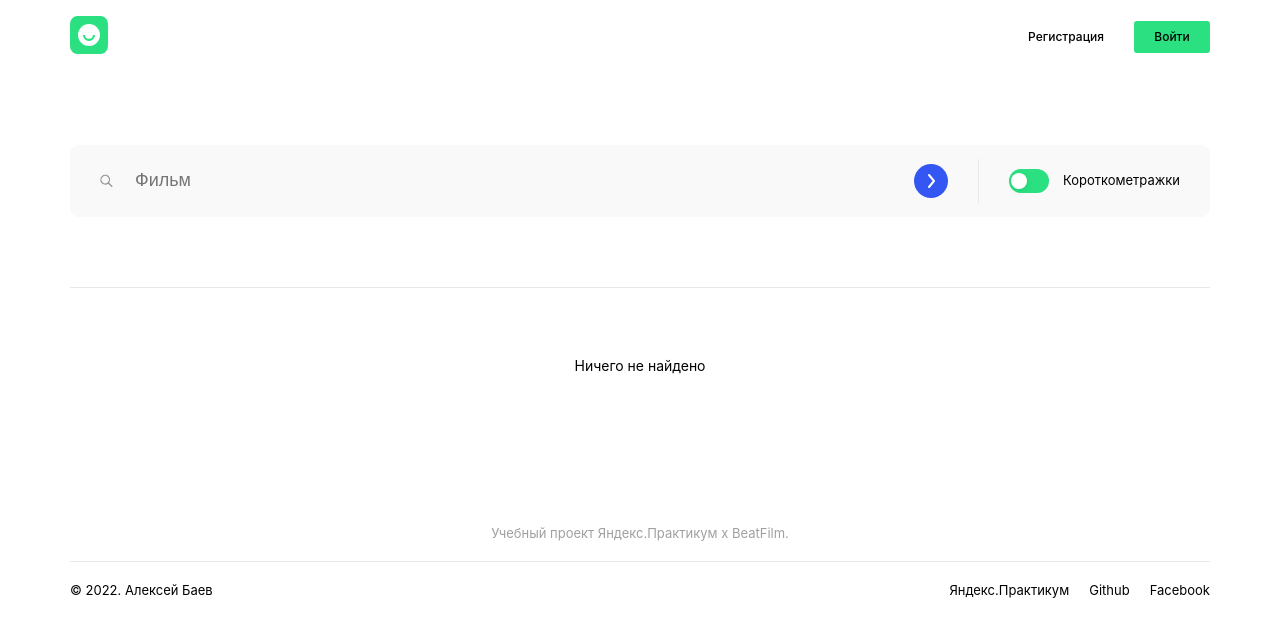
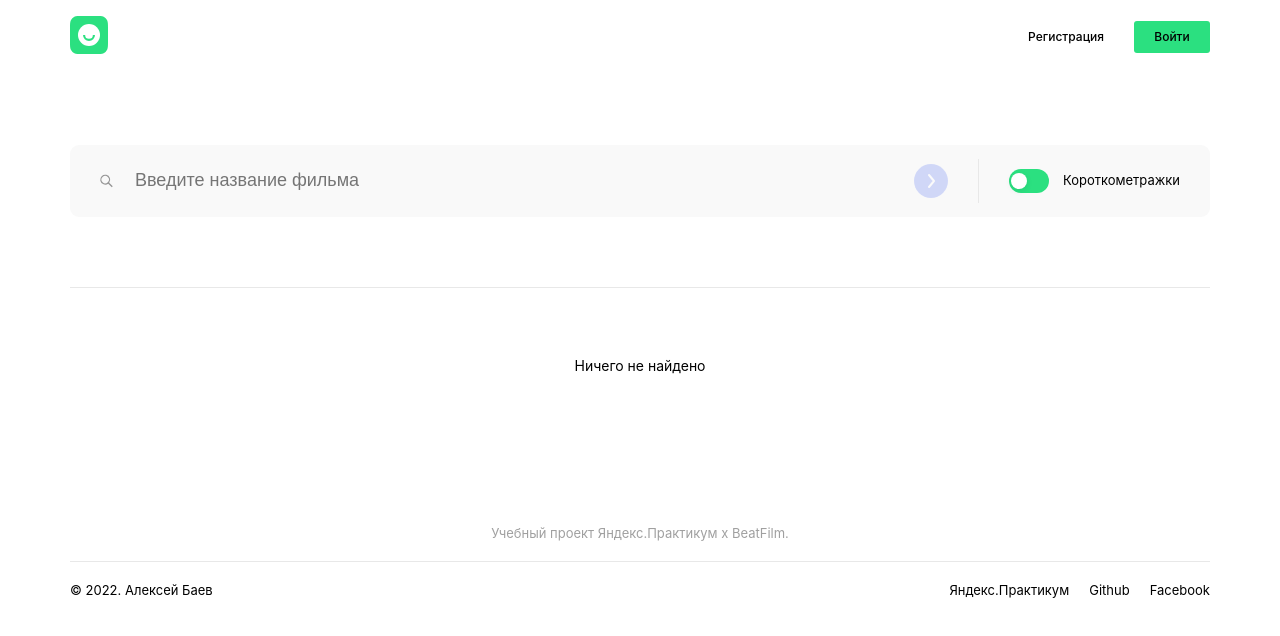
Before and after one commit to kruzenshteyn/movies-explorer-frontend, a React (Create React App) app: page /movies in a window 1280 px wide. Shown: the top 636 px of the page. Built offline with nearby package versions, Linux system fonts and the light colour scheme; no server answers; sample sign-in values are in the browser's storage.

Commit message:
SearchValidation

```diff
--- a/src/components/SearchForm/SearchForm.css
+++ b/src/components/SearchForm/SearchForm.css
@@ -52,6 +52,10 @@
 
 .searchForm__button:hover{
   opacity: 0.5;
+}
+
+.searchForm__button:disabled{
+  opacity: 0.2;
 }
 
 .searchForm__find-icon{
--- a/src/components/SearchForm/SearchForm.js
+++ b/src/components/SearchForm/SearchForm.js
@@ -4,7 +4,11 @@ import imgSearch from '../../images/searchIcon.svg';
 import FilterCheckbox from '../FilterCheckbox/FilterCheckbox';
 import React from 'react';
 
+import { useFormWithValidation } from '../../utils/useFormWithValidation';
+
 function SearchForm(props) {
+
+  const { values, handleChange, isValid } = useFormWithValidation();
 
   const [checked, setChecked] = React.useState(false);
   const [keyword, setKeyword] = React.useState('');
@@ -14,10 +18,11 @@ function SearchForm(props) {
     setKeyword(props.keyword);
   }, [props.keyword, props.justShortMovies]);
 
-  function handleChangeInput(e){
-    e.preventDefault();
-    setKeyword(e.target.value);
-  }
+  React.useEffect(() => {
+    if(isValid){
+      setKeyword(values['keyword']);
+    }
+  }, [isValid, values['keyword']])
 
   function handleCheckBoxClick(e){
     e.preventDefault();
@@ -36,13 +41,11 @@ function SearchForm(props) {
         <img src={imgSearch} alt='найти' className='searchForm__find-icon'></img>
         <form className='searchForm__form'>
           <input
-            type="text" className="searchForm__input" id="caption" placeholder="Фильм"
-
-            required minLength="1" maxLength="30" name = "caption" value={keyword || ''}
-            onChange={handleChangeInput}
-
+            type="text" className="searchForm__input" placeholder="Введите название фильма"
+            required minLength="1" maxLength="30" name = "keyword" value={values['keyword'] || ''}
+            onChange={handleChange}
           />
-          <button type="submit" className='searchForm__button' onClick={handleSubmit}>
+          <button type="submit" className='searchForm__button' onClick={handleSubmit} disabled={!isValid}>
             <img src={imgFind} alt='найти' className='searchForm__search-icon'></img>
           </button>
         </form>
--- a/src/utils/config.js
+++ b/src/utils/config.js
@@ -1,6 +1,6 @@
 const MOVIES_URL = 'https://api.nomoreparties.co';
 const API_URL = 'https://api.alexbaev.nomoredomains.work/';
-//'http://localhost:3001/';//
+//'http://localhost:3001/'; //
 //'https://api.alexbaev.nomoredomains.work/'
 
 const MOVIE_COUNT_1280 = 12;
```
